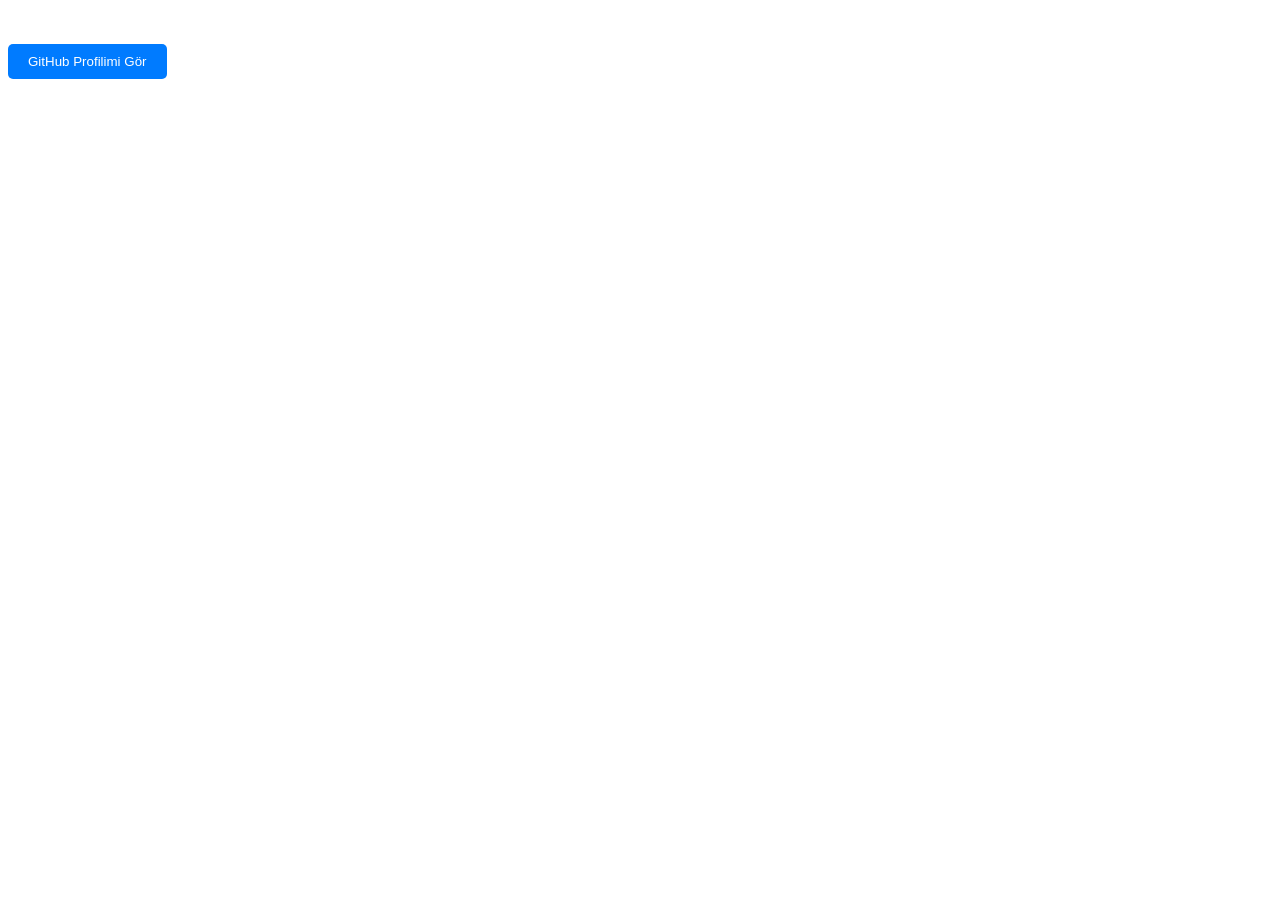
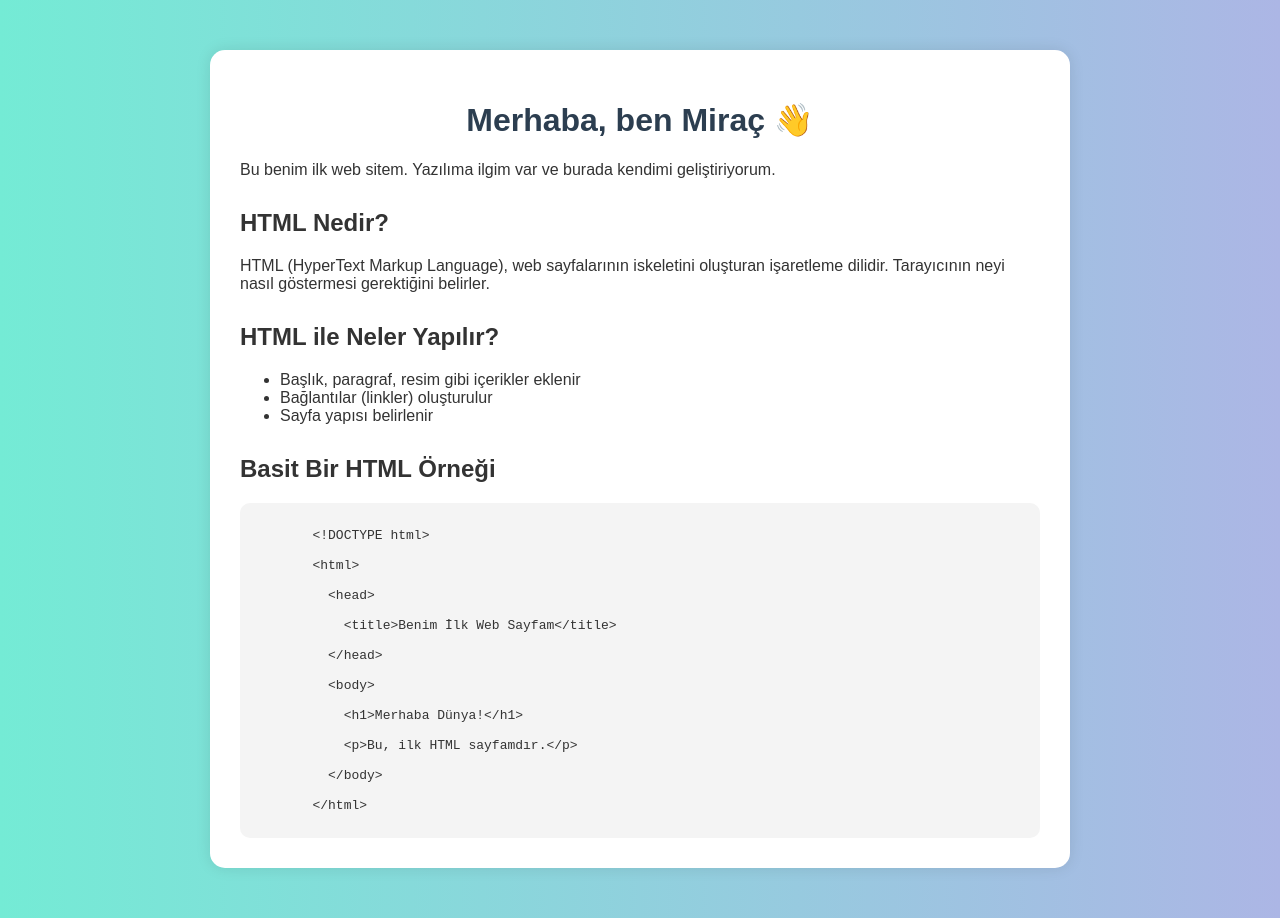
Before and after one commit to miracyazilim/mirac-site, a plain HTML site: page index.html in a window 1280 px wide. Before the commit the page ends 800 px from the top, so only its background shows below. Drawn offline with Linux system fonts and the light colour scheme.

Commit message:
Update index.html

```diff
--- a/index.html
+++ b/index.html
@@ -1,6 +1,78 @@
-<br><br>
-<a href="https://github.com/miracyazilim" target="_blank">
-  <button style="padding: 10px 20px; background-color: #007bff; color: white; border: none; border-radius: 5px; cursor: pointer;">
-    GitHub Profilimi Gör
-  </button>
-</a>
+<!DOCTYPE html>
+<html lang="tr">
+<head>
+  <meta charset="UTF-8" />
+  <meta name="viewport" content="width=device-width, initial-scale=1.0" />
+  <title>Miracayazılım | İlk Web Sitem</title>
+  <style>
+    body {
+      margin: 0;
+      font-family: Arial, sans-serif;
+      background: linear-gradient(to right, #74ebd5, #ACB6E5);
+      color: #333;
+    }
+
+    .container {
+      max-width: 800px;
+      margin: 50px auto;
+      background: white;
+      padding: 30px;
+      border-radius: 15px;
+      box-shadow: 0 0 15px rgba(0,0,0,0.1);
+    }
+
+    h1 {
+      text-align: center;
+      color: #2c3e50;
+    }
+
+    .section {
+      margin-top: 30px;
+    }
+
+    code {
+      background-color: #f4f4f4;
+      padding: 10px;
+      display: block;
+      border-radius: 10px;
+      white-space: pre-wrap;
+    }
+  </style>
+</head>
+<body>
+  <div class="container">
+    <h1>Merhaba, ben Miraç 👋</h1>
+    <p>Bu benim ilk web sitem. Yazılıma ilgim var ve burada kendimi geliştiriyorum.</p>
+
+    <div class="section">
+      <h2>HTML Nedir?</h2>
+      <p>HTML (HyperText Markup Language), web sayfalarının iskeletini oluşturan işaretleme dilidir. Tarayıcının neyi nasıl göstermesi gerektiğini belirler.</p>
+    </div>
+
+    <div class="section">
+      <h2>HTML ile Neler Yapılır?</h2>
+      <ul>
+        <li>Başlık, paragraf, resim gibi içerikler eklenir</li>
+        <li>Bağlantılar (linkler) oluşturulur</li>
+        <li>Sayfa yapısı belirlenir</li>
+      </ul>
+    </div>
+
+    <div class="section">
+      <h2>Basit Bir HTML Örneği</h2>
+      <code>
+        &lt;!DOCTYPE html&gt;<br />
+        &lt;html&gt;<br />
+        &nbsp;&nbsp;&lt;head&gt;<br />
+        &nbsp;&nbsp;&nbsp;&nbsp;&lt;title&gt;Benim İlk Web Sayfam&lt;/title&gt;<br />
+        &nbsp;&nbsp;&lt;/head&gt;<br />
+        &nbsp;&nbsp;&lt;body&gt;<br />
+        &nbsp;&nbsp;&nbsp;&nbsp;&lt;h1&gt;Merhaba Dünya!&lt;/h1&gt;<br />
+        &nbsp;&nbsp;&nbsp;&nbsp;&lt;p&gt;Bu, ilk HTML sayfamdır.&lt;/p&gt;<br />
+        &nbsp;&nbsp;&lt;/body&gt;<br />
+        &lt;/html&gt;
+      </code>
+    </div>
+  </div>
+</body>
+</html>
```
